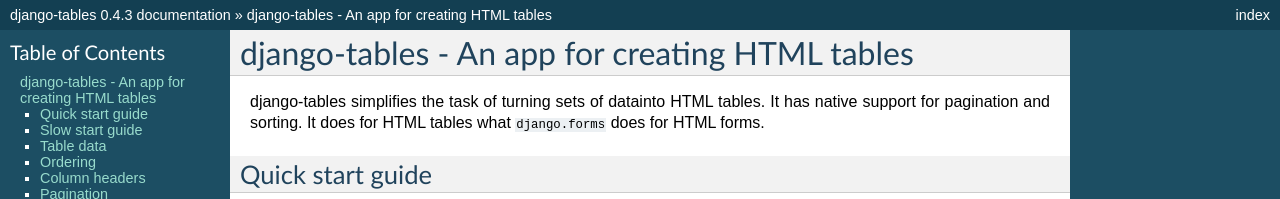
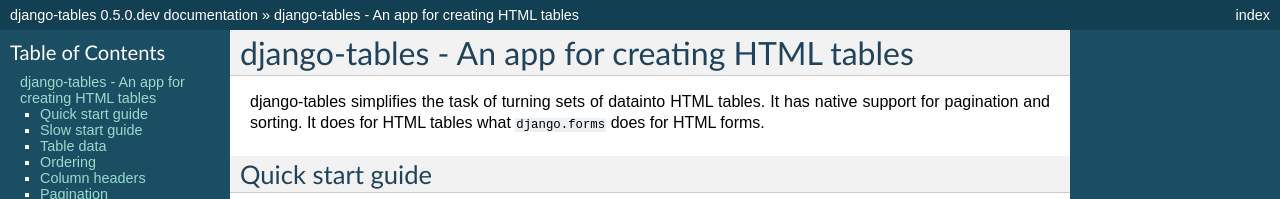
Before and after one commit to jieter/django-tables2, a Sphinx documentation site: the page built from docs/index.rst, in a window 1280 px wide and 900 px high. Shown: the top 199 px of the window. Built offline with Sphinx 7.4.7, drawn with Linux system fonts in a browser that asks for light colours; some of the changed text lies outside the part shown.

Commit message:
bumped version to 0.5.0.dev

```diff
--- a/docs/conf.py
+++ b/docs/conf.py
@@ -50,9 +50,9 @@ project = u'django-tables'
 # built documents.
 #
 # The short X.Y version.
-version = '0.4.3'
+version = '0.5.0'
 # The full version, including alpha/beta/rc tags.
-release = '0.4.3'
+release = '0.5.0.dev'
 
 # The language for content autogenerated by Sphinx. Refer to documentation
 # for a list of supported languages.
--- a/setup.py
+++ b/setup.py
@@ -4,7 +4,7 @@ from setuptools import setup, find_packages
 
 setup(
     name='django-tables',
-    version='0.4.3',
+    version='0.5.0.dev',
     description='Table framework for Django',
 
     author='Bradley Ayers',
```
